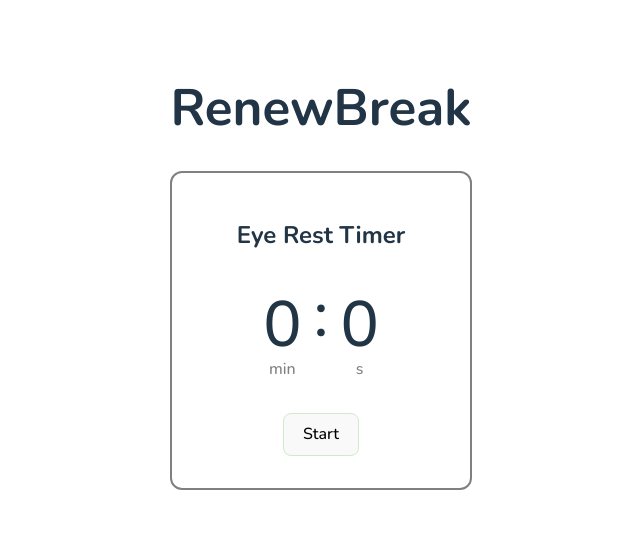
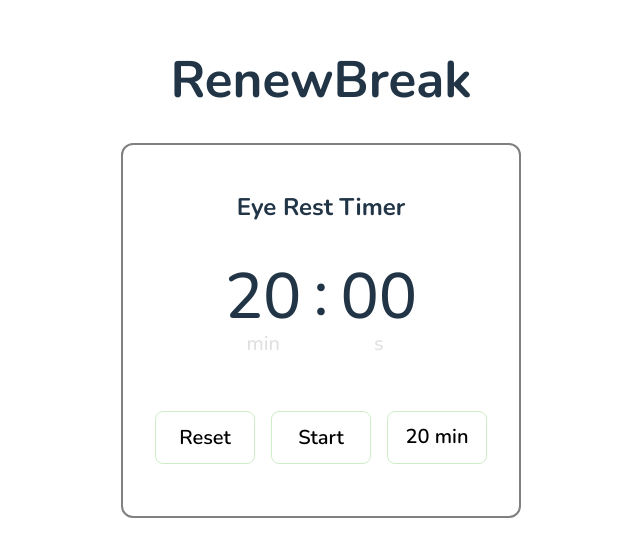
Before and after one commit to WinnyChang/renew-break-vue, a Vue app in the folder renew-break/: page / in a window 1280 px wide. Shown: the part 132-688 px from the top of the page, without its empty margins (319-959 px from the left). Built offline with nearby package versions, Linux system fonts and the light colour scheme; a web font is replaced by a local one.

Commit message:
Implement timer feature and adjust UI

```diff
--- a/renew-break/src/components/EyeRestTimer.vue
+++ b/renew-break/src/components/EyeRestTimer.vue
@@ -14,17 +14,84 @@
         </div>
         </section>
 
-        <button>Start</button>
+        <div class="controls">
+            <button @click="reset">Reset</button>
+            <button @click="startPause">{{ isRunning ? 'Pause' : 'Start' }}</button>
+            <select v-model="setMinutes" @change="set">
+                <option v-for="value in [20, 30, 40, 50, 60]"
+                        :key="value"
+                        :value="value">
+                    {{ value }} min
+                </option>
+            </select>
+        </div>
     </div>
 </template>
 
-<script>
-    export default {
-        data: () => ({
-            displayMinutes: 0,
-            displaySeconds: 0,
-        })
-    };
+<script setup>
+    import { ref, computed, onBeforeUnmount } from 'vue'
+
+    const setMinutes = ref(20)  // Default time
+    const minutes = ref(setMinutes.value)
+    const seconds = ref(0)
+    const intervalId = ref(null)
+    const isRunning = ref(false)
+
+    // Main timer function
+    const startPause = () => {
+        if (isRunning.value) {
+            // Pause timer
+            isRunning.value = false;
+            clearInterval(intervalId.value);
+        } else {
+            // Start timer
+            isRunning.value = true;
+            intervalId.value = setInterval(() => {
+                if (seconds.value === 0) {
+                    // When reaches 00:00, stop the timer
+                    if (minutes.value === 0) {
+                        isRunning.value = false;
+                        clearInterval(intervalId.value)
+                        reset()   // Auto reset
+                        return
+                    }
+                    // When reaches MM:00 (MM > 00), decrease minutes and reset seconds
+                    minutes.value--
+                    seconds.value = 59
+                } else {  // Otherwise just decrease seconds
+                    seconds.value--
+                }
+            }, 1000)  // Run every 1000 ms (1 second)
+        }
+    }
+
+    const reset = () => {
+        clearInterval(intervalId.value)
+        minutes.value = setMinutes.value
+        seconds.value = 0
+        isRunning.value = false
+    }
+
+    const set = () => {
+        minutes.value = setMinutes.value
+        seconds.value = 0
+        // Timer stops and resets if a new minutes is set while running
+        if (isRunning.value) {
+            clearInterval(intervalId.value)
+            isRunning.value = false
+        }
+    }
+
+    // Cleanup function that runs when component is destroyed
+    onBeforeUnmount(() => {
+        if (intervalId.value) {
+            clearInterval(intervalId.value);
+        }
+    })
+
+    // Computed properties to format the display
+    const displayMinutes = computed(() => minutes.value.toString().padStart(2, '0'));
+    const displaySeconds = computed(() => seconds.value.toString().padStart(2, '0'));
 </script>
 
 <style scoped>
@@ -55,17 +122,38 @@ h2 {
     margin: 12px 6px;
   }
   .separator {
+    margin-top: -0.5rem;
+  }
+
+  .time-label {
+    font-size: 1.25rem;
+    color: #E0E0E0;
     margin-top: -1rem;
   }
 
-  .time-label {
-    font-size: 1rem;
-    color: gray;
-    margin-top: -1rem;
-  }
-
-button {
+.controls {
+    display: flex;
+    justify-content: center;
+    gap: 1rem;
+    margin: 20px auto;
+}
+button, select {
+    width: 100px;
+    background: transparent;
     border: solid 1px #CEEDC7;
+    border-radius: 8px;
+    font-size: 1.25rem;
+    font-weight: 600;
+    text-align: center;
     margin: 20px auto 0;
+    padding: 12px;
+    cursor: pointer;
+}
+select {
+    font-family: "Nunito", serif;
+    appearance: none; /* Removes default arrow */
+}
+button, select:focus {
+    outline: none;
 }
 </style>
```
